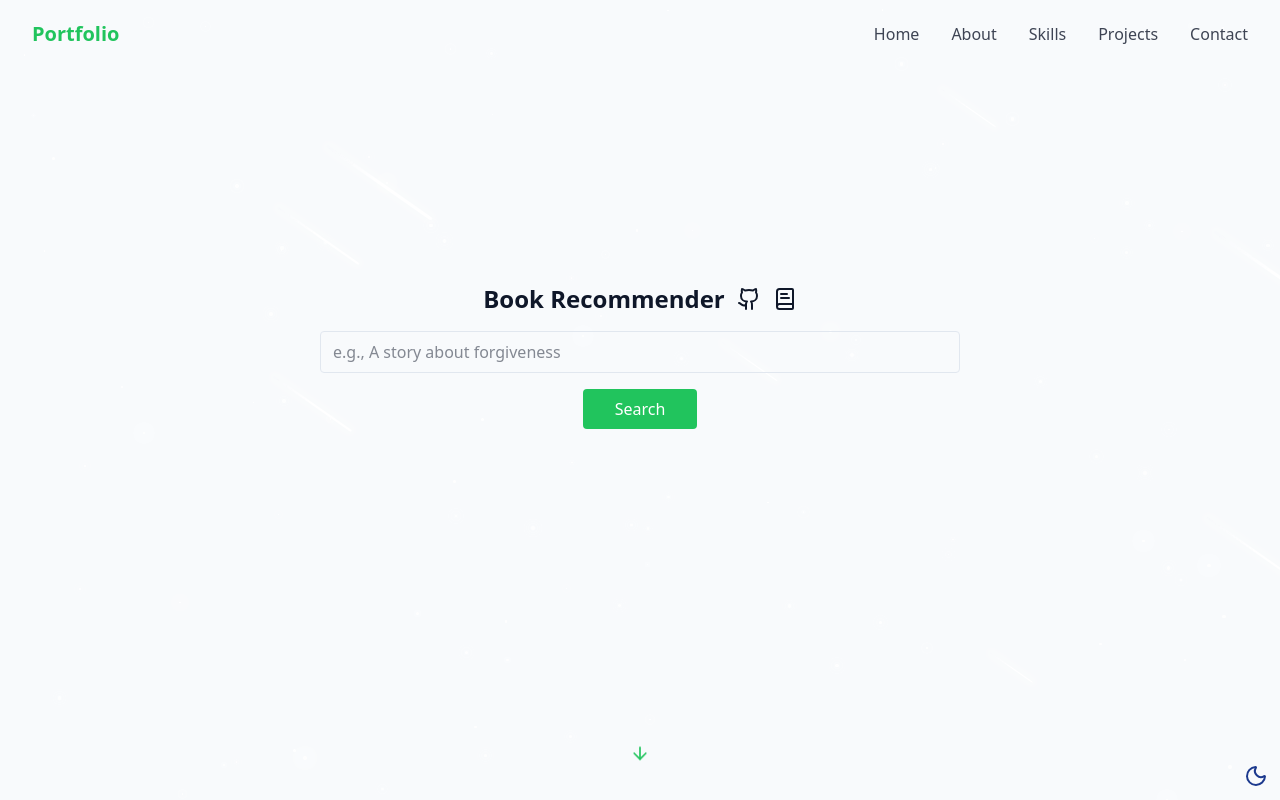
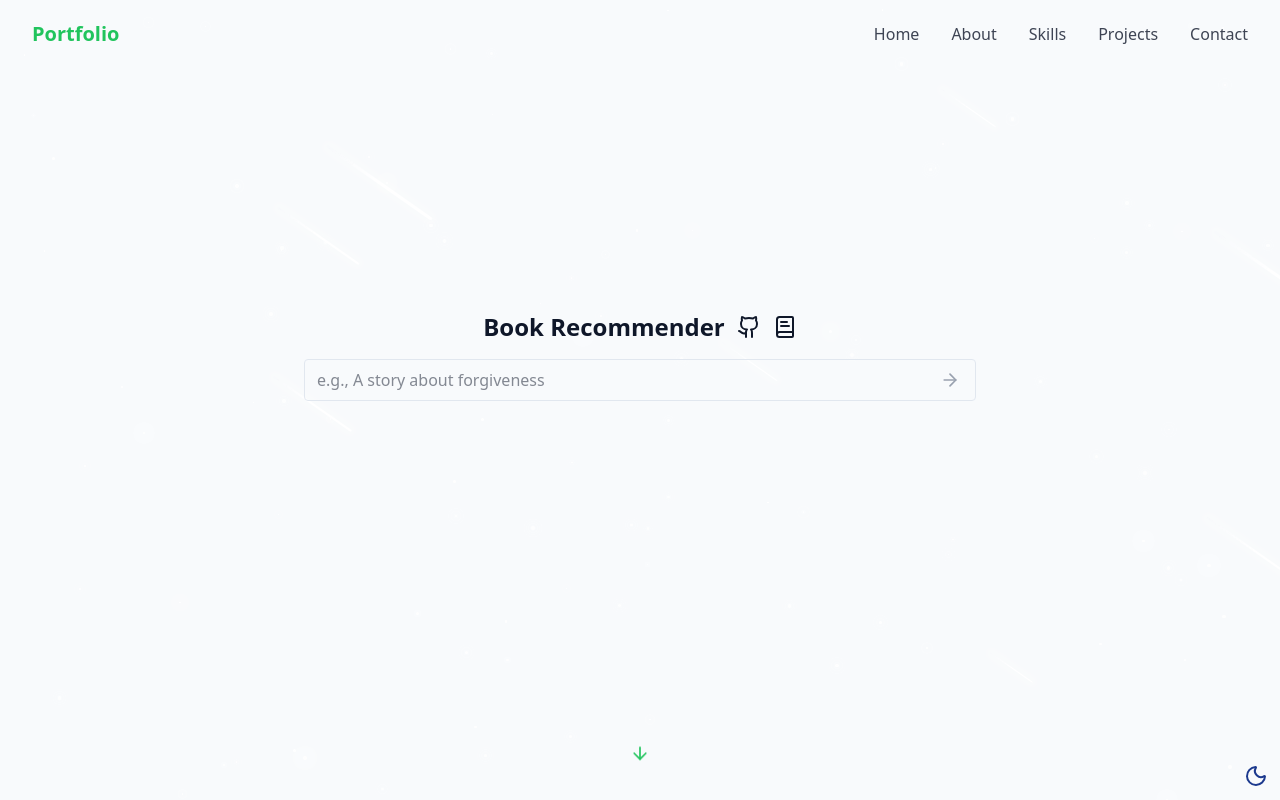
Before and after one commit to tuanqpham0921/personal_web, a React (Vite) app: page /book-recommender in a window 1280 px wide. Shown: the top 800 px of the page. Built offline with nearby package versions, Linux system fonts and the light colour scheme.

Commit message:
reformatted the search input

```diff
--- a/src/components/SearchInput.jsx
+++ b/src/components/SearchInput.jsx
@@ -1,3 +1,5 @@
+import { ArrowRight } from "lucide-react";
+
 const SearchInput = ({
   query,
   setQuery,
@@ -5,28 +7,31 @@ const SearchInput = ({
   loading,
 }) => {
   return (
-    <form onSubmit={handleSubmit} className="w-full max-w-2xl mb-6 z-10 px-4 relative">
+    <form onSubmit={handleSubmit} className="w-full max-w-2xl mb-6 z-10 relative">
       <div className="flex flex-col gap-4">
-        {/* Description Input */}
+        {/* Description Input with Arrow */}
         <div className="flex flex-col">
+          <div className="relative">
             <input
               type="text"
               placeholder="e.g., A story about forgiveness"
               value={query}
               onChange={(e) => setQuery(e.target.value)}
-            className="border rounded px-3 py-2 w-full"
+              className="border rounded px-3 py-2 w-full pr-12"
+              disabled={loading}
             />
-        </div>
-
-        {/* Submit Button */}
-        <div className="flex justify-center">
             <button
               type="submit"
-            className="bg-primary text-white py-2 px-8 rounded hover:bg-primary-dark"
+              className="absolute right-2 top-1/2 transform -translate-y-1/2 p-2 text-primary hover:text-primary-dark disabled:text-gray-400"
               disabled={loading || !query.trim()}
             >
-            {loading ? "Loading..." : "Search"}
+              {loading ? (
+                <div className="animate-spin rounded-full h-5 w-5 border-b-2 border-primary"></div>
+              ) : (
+                <ArrowRight size={20} />
+              )}
             </button>
+          </div>
         </div>
       </div>
     </form>
```
Lines whose indentation alone changed are shown as unchanged.
